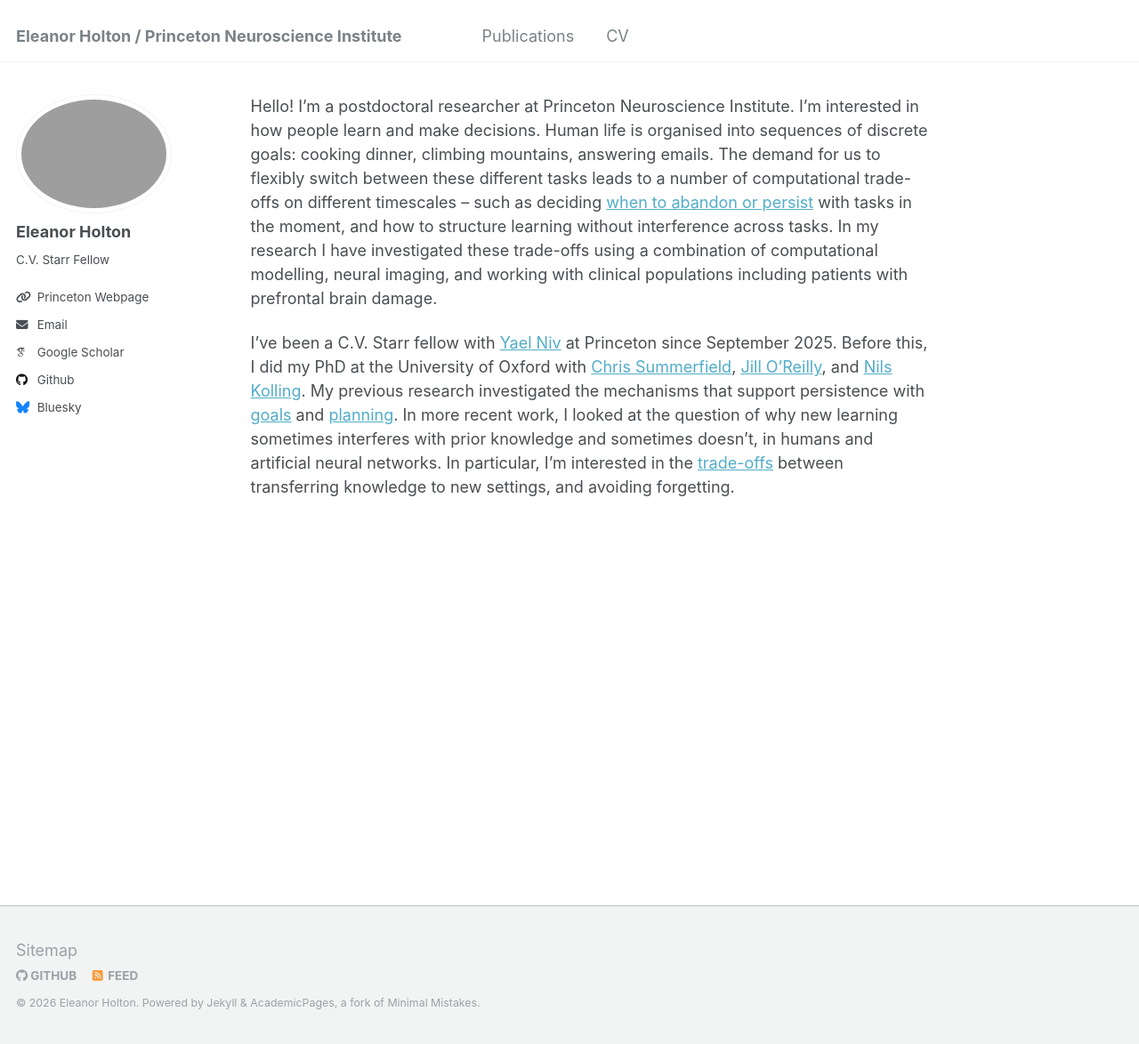
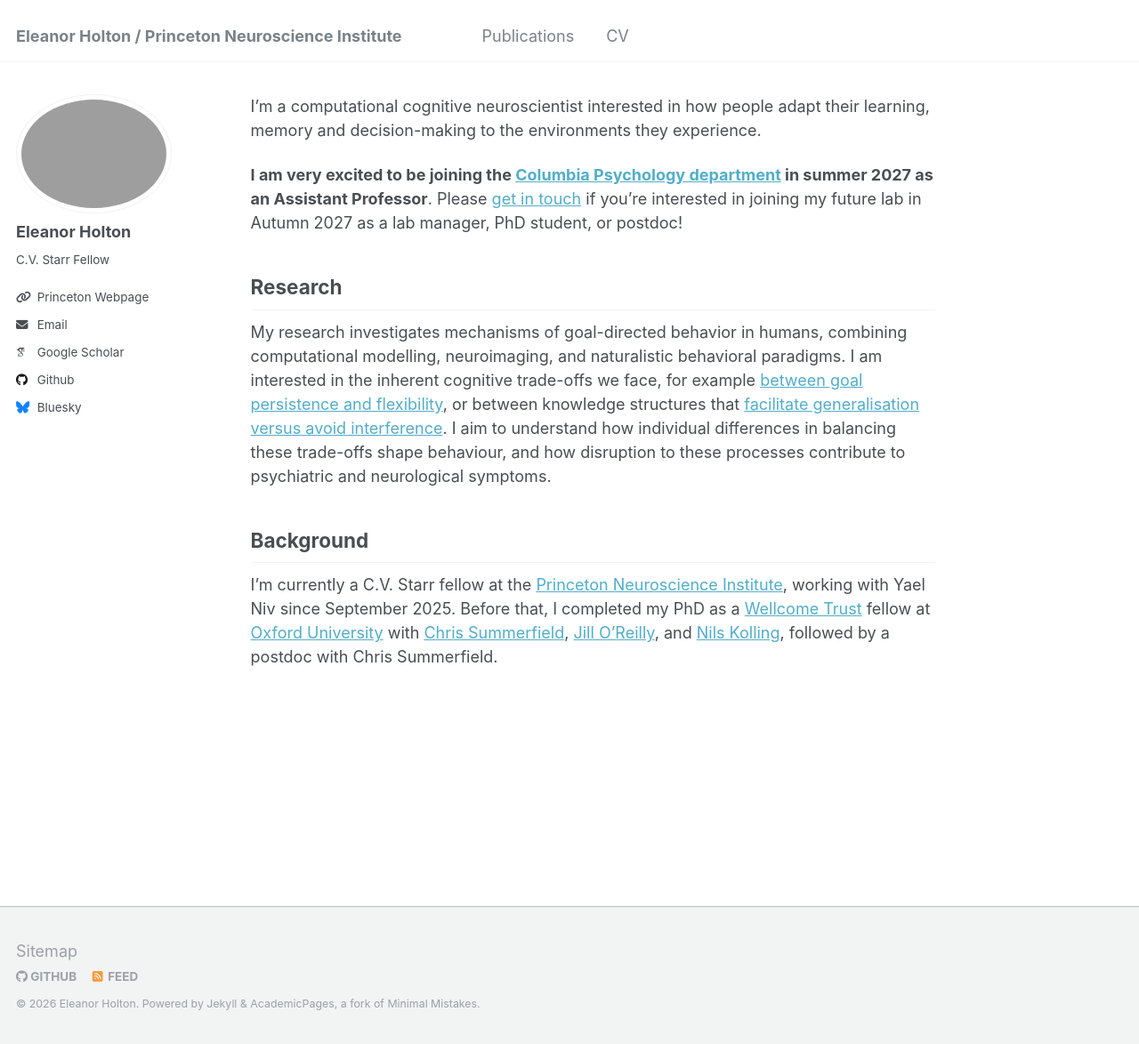
Before and after one commit to eleanorholton/eleanorholton.github.io, a Jekyll site: the page built from _pages/about.md, in a window 1280 px wide and 1174 px high. Shown: the whole window at 89% size. Built offline with Jekyll 4.4.1, drawn with Linux system fonts in a browser that asks for light colours; some web fonts are replaced.

Commit message:
website update

```diff
--- a/_pages/about.md
+++ b/_pages/about.md
@@ -7,6 +7,14 @@ redirect_from:
   - /about.html
 ---
 
-Hello! I'm a postdoctoral researcher at Princeton Neuroscience Institute. I’m interested in how people learn and make decisions. Human life is organised into sequences of discrete goals: cooking dinner, climbing mountains, answering emails. The demand for us to flexibly switch between these different tasks leads to a number of computational trade-offs on different timescales – such as deciding [when to abandon or persist](https://www.cell.com/trends/cognitive-sciences/fulltext/S1364-6613(25)00278-5) with tasks in the moment, and how to structure learning without interference across tasks. In my research I have investigated these trade-offs using a combination of computational modelling, neural imaging, and working with clinical populations including patients with prefrontal brain damage.
+I'm a computational cognitive neuroscientist interested in how people adapt their learning, memory and decision-making to the environments they experience.
 
-I've been a C.V. Starr fellow with [Yael Niv](https://nivlab.princeton.edu/) at Princeton since September 2025. Before this, I did my PhD at the University of Oxford with [Chris Summerfield](https://humaninformationprocessing.com/), [Jill O'Reilly](https://www.psy.ox.ac.uk/people/jill-oreilly), and [Nils Kolling](https://sites.google.com/view/ecc-team/home). My previous research investigated the mechanisms that support persistence with [goals](https://www.nature.com/articles/s41562-024-01844-5) and [planning](https://www.jneurosci.org/content/early/2025/01/29/JNEUROSCI.1814-24.2025). In more recent work, I looked at the question of why new learning sometimes interferes with prior knowledge and sometimes doesn't, in humans and artificial neural networks. In particular, I'm interested in the [trade-offs](https://www.nature.com/articles/s41562-025-02318-y) between transferring knowledge to new settings, and avoiding forgetting.
+**I am very excited to be joining the [Columbia Psychology department](https://psychology.columbia.edu/) in summer 2027 as an Assistant Professor**. Please [get in touch](mailto:eleanor.holton@princeton.edu) if you're interested in joining my future lab in Autumn 2027 as a lab manager, PhD student, or postdoc!
+
+## Research
+
+My research investigates mechanisms of goal-directed behavior in humans, combining computational modelling, neuroimaging, and naturalistic behavioral paradigms. I am interested in the inherent cognitive trade-offs we face, for example [between goal persistence and flexibility](https://www.cell.com/trends/cognitive-sciences/fulltext/S1364-6613(25)00278-5), or between knowledge structures that [facilitate generalisation versus avoid interference](https://www.nature.com/articles/s41562-025-02318-y). I aim to understand how individual differences in balancing these trade-offs shape behaviour, and how disruption to these processes contribute to psychiatric and neurological symptoms.
+
+## Background
+
+I'm currently a C.V. Starr fellow at the [Princeton Neuroscience Institute](https://pni.princeton.edu/), working with Yael Niv since September 2025. Before that, I completed my PhD as a [Wellcome Trust](https://wellcome.org/) fellow at [Oxford University](https://www.psy.ox.ac.uk/) with [Chris Summerfield](https://humaninformationprocessing.com/), [Jill O'Reilly](https://www.psy.ox.ac.uk/people/jill-oreilly), and [Nils Kolling](https://sites.google.com/view/ecc-team/home), followed by a postdoc with Chris Summerfield.
```
Also changed, not shown: 2 other files.
